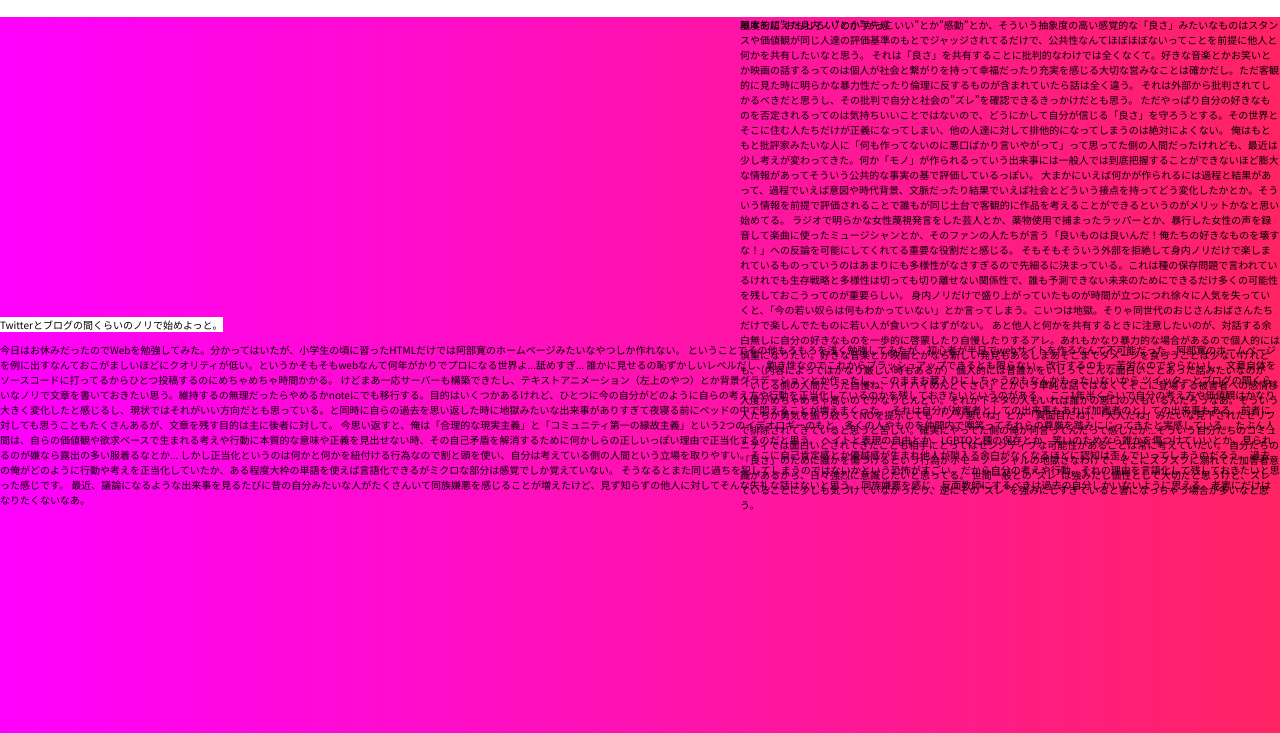
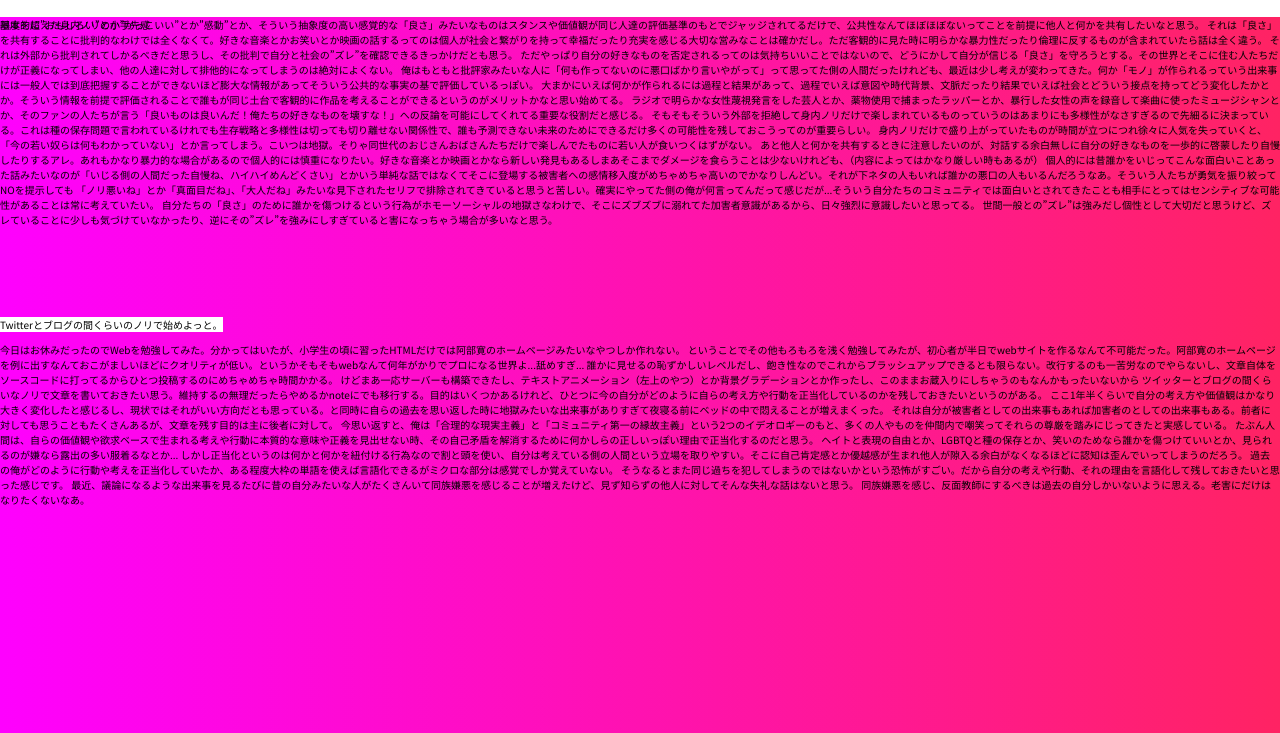
Before and after one commit to kmmkkm/kmmkkm.github.io, a plain HTML site: page index.html in a window 1280 px wide. Shown: the part 67-800 px from the top of the page. Drawn offline with nearby package versions, Linux system fonts and the light colour scheme; a script that the page names is missing.

Commit message:
Update style.css

```diff
--- a/style.css
+++ b/style.css
@@ -19,8 +19,8 @@ body{
 
  .example01 li{
    position:absolute;
-   top:0;
-   left:740px;
+   top:0px;
+   left:0px;
  }
 
  .example01 .title1{
```
